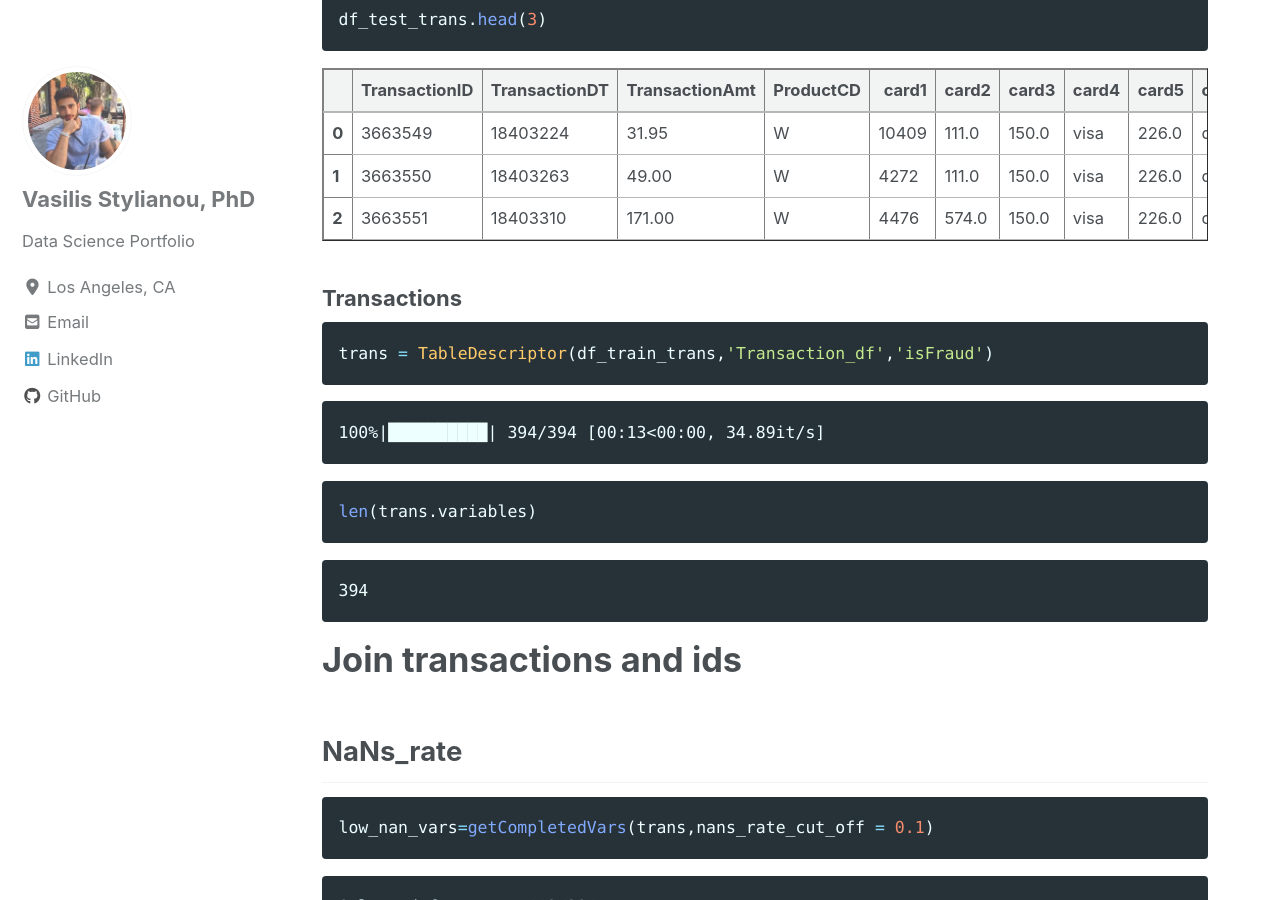
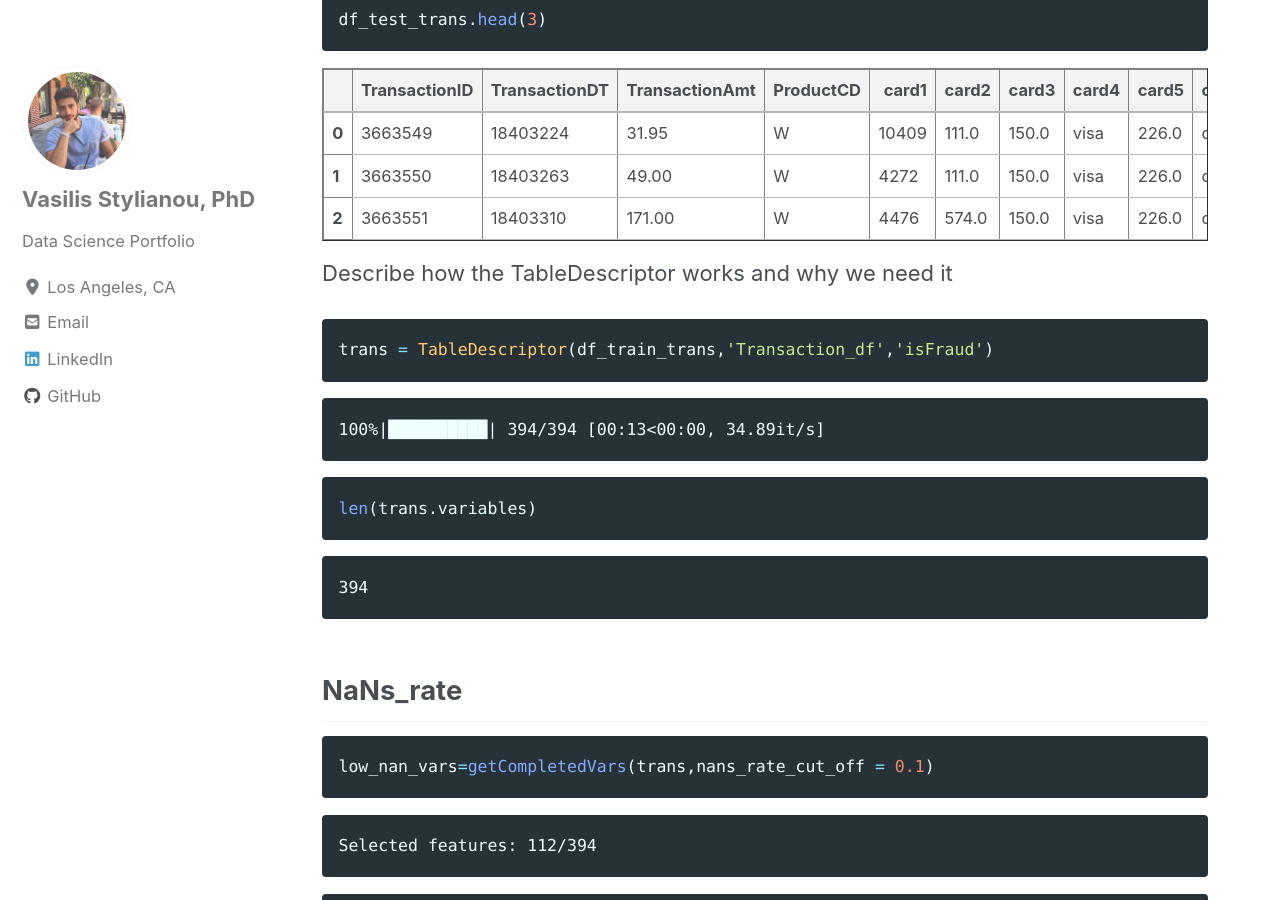
Before and after one commit to vasilis-stylianou/vasilis-stylianou.github.io, a Jekyll site: the page built from _posts/2019-09-20-ML_Kaggle_Part1.md, in a window 1280 px wide and 900 px high, scrolled down 2291 px. Built offline with Jekyll 4.4.1, drawn with Linux system fonts in a browser that asks for light colours; cached includes are drawn as plain includes; nearby versions of some CDN libraries; some of the changed text lies outside the part shown.

Commit message:
Update 2019-09-20-ML_Kaggle_Part1.md

````diff
--- a/_posts/2019-09-20-ML_Kaggle_Part1.md
+++ b/_posts/2019-09-20-ML_Kaggle_Part1.md
@@ -3291,8 +3291,7 @@
 
 
 
-### Transactions
-
+Describe how the TableDescriptor works and why we need it
 
 ```python
 trans = TableDescriptor(df_train_trans,'Transaction_df','isFraud')
@@ -3313,8 +3312,6 @@
 
 
 
-# Join transactions and ids
-
 ## NaNs_rate
 
 
@@ -3334,7 +3331,7 @@
     No of categorical features: 55
 
 
-# Clustering imputation method
+## Clustering imputation method
 
 
 ```python
@@ -3369,7 +3366,7 @@
 df_train_test.to_csv('./Data/df_train_test.csv',index=False)
 ```
 
-# Save categorical, numerical, and all columns
+## Save categorical, numerical, and all columns
 
 
 ```python
@@ -3825,7 +3822,7 @@
 
 
 
-### Transactions
+blabla
 
 
 ```python
@@ -3849,7 +3846,6 @@
 
 
 
-# Join transactions and ids
 
 ## NaNs_rate
 
@@ -3870,7 +3866,7 @@
     No of categorical features: 11
 
 
-# Clustering imputation method
+## Clustering imputation method
 
 
 ```python
@@ -3903,7 +3899,7 @@
 df_train_test.to_csv('./Data/df_train_test_ids.csv',index=False)
 ```
 
-# Save categorical, numerical, and all columns
+## Save categorical, numerical, and all columns
 
 
 ```python
````
Also changed, not shown: other parts of _posts/2019-09-20-ML_Kaggle_Part1.md (+1 -1 lines).
